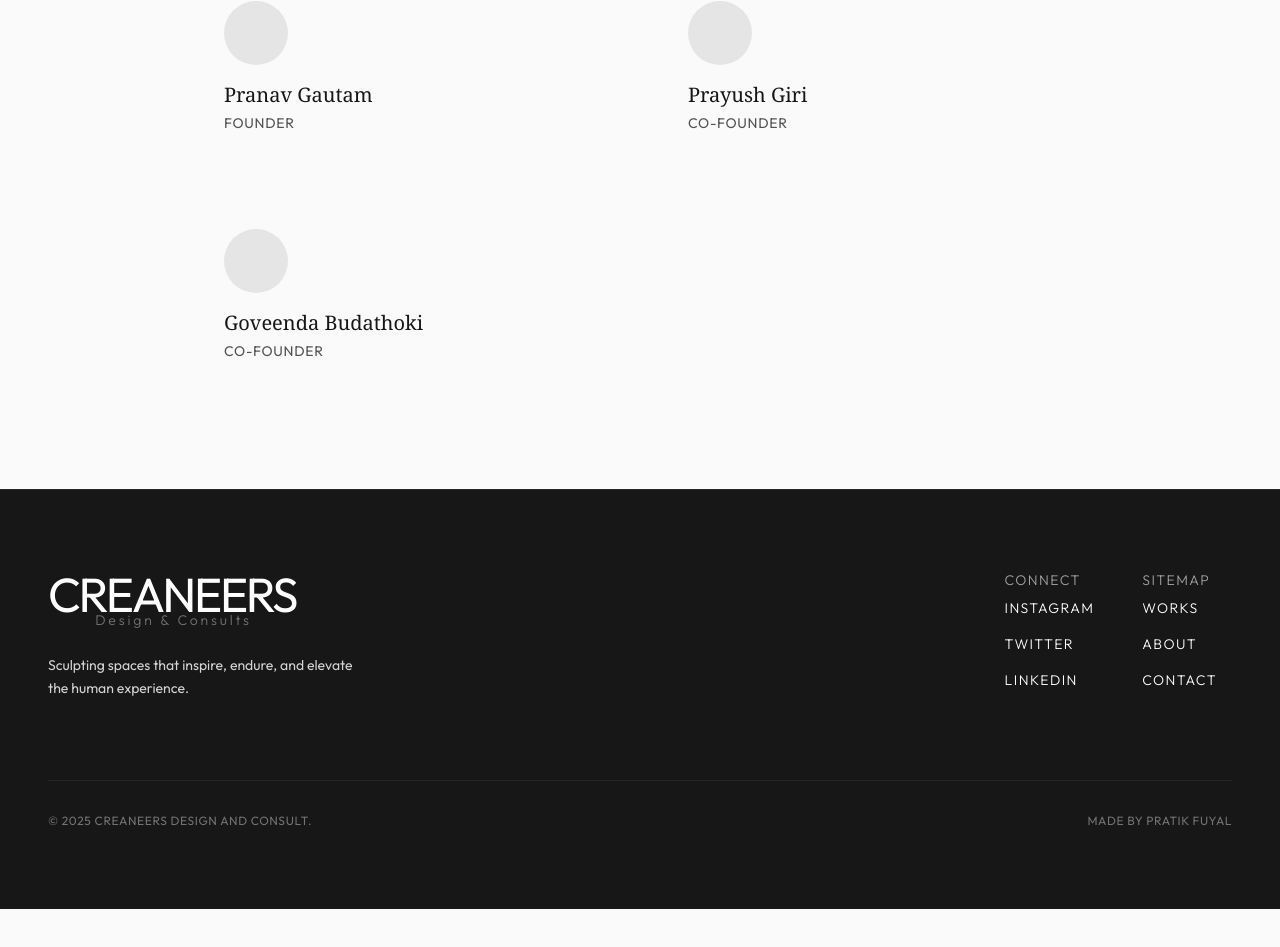
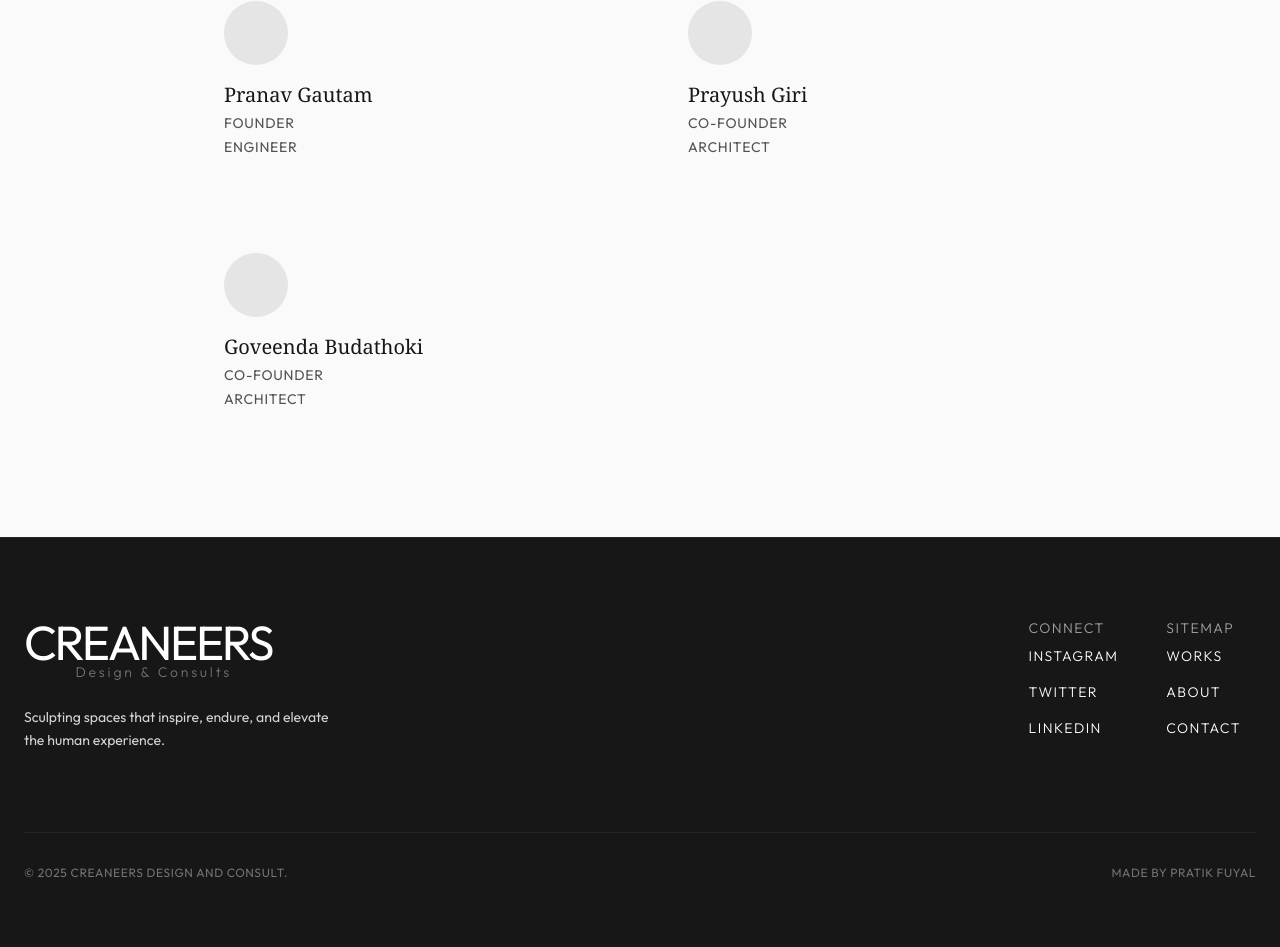
Before and after one commit to pratik0-code/creaneers-site, a Next.js app: page /about in a window 1280 px wide. Shown: the part 800-1747 px from the top of the page. Before the commit the page ends 1709 px from the top, so only its background shows below. Built offline with nearby package versions, Linux system fonts and the light colour scheme.

Commit message:
bhayokiba

```diff
--- a/src/app/about/page.tsx
+++ b/src/app/about/page.tsx
@@ -30,16 +30,19 @@ export default function AboutPage() {
                             <div className="w-16 h-16 bg-neutral-200 dark:bg-neutral-700 rounded-full mb-4" />
                             <h5 className="font-serif text-xl text-neutral-900 dark:text-white">Pranav Gautam</h5>
                             <p className="text-sm text-neutral-600 dark:text-neutral-400 uppercase tracking-wider mt-1">Founder</p>
+                            <p className="text-sm text-neutral-600 dark:text-neutral-400 uppercase tracking-wider mt-1">Engineer</p>
                         </div>
                         <div className="bg-neutral-50 dark:bg-neutral-900 p-8">
                             <div className="w-16 h-16 bg-neutral-200 dark:bg-neutral-700 rounded-full mb-4" />
                             <h5 className="font-serif text-xl text-neutral-900 dark:text-white">Prayush Giri</h5>
                             <p className="text-sm text-neutral-600 dark:text-neutral-400 uppercase tracking-wider mt-1">Co-Founder</p>
+                            <p className="text-sm text-neutral-600 dark:text-neutral-400 uppercase tracking-wider mt-1">Architect</p>
                         </div>
                         <div className="bg-neutral-50 dark:bg-neutral-900 p-8">
                             <div className="w-16 h-16 bg-neutral-200 dark:bg-neutral-700 rounded-full mb-4" />
                             <h5 className="font-serif text-xl text-neutral-900 dark:text-white">Goveenda Budathoki</h5>
                             <p className="text-sm text-neutral-600 dark:text-neutral-400 uppercase tracking-wider mt-1">Co-Founder</p>
+                            <p className="text-sm text-neutral-600 dark:text-neutral-400 uppercase tracking-wider mt-1">Architect</p>
                         </div>
                     </div>
                 </div>
--- a/src/components/Footer.tsx
+++ b/src/components/Footer.tsx
@@ -2,14 +2,14 @@ import Link from 'next/link';
 
 export default function Footer() {
     return (
-        <footer className="bg-neutral-900 text-white py-20 px-6 md:px-12 mt-auto border-t border-neutral-800 dark:border-neutral-800">
+        <footer className="bg-neutral-900 text-white py-20 px-6 md:px-6 mt-auto border-t border-neutral-800 dark:border-neutral-800">
             <div className="max-w-7xl mx-auto flex flex-col md:flex-row justify-between items-start">
                 <div>
                     <Link href="/" className="flex flex-col items-center mb-6 group w-fit">
                         <h2 className="text-4xl md:text-5xl tracking-tighter text-white leading-none group-hover:opacity-80 transition-opacity text-center">
                             CREANEERS
                         </h2>
-                        <span className="text-xs md:text-sm font-light tracking-[0.2em] pl-[0.2em] text-neutral-500 block -mt-2 group-hover:text-white transition-colors duration-300 text-center">
+                        <span className="text-xs md:text-sm font-light tracking-[0.2em] pl-[0.8em] text-neutral-500 block -mt-1 group-hover:text-white transition-colors duration-300 text-center">
                             Design & Consults
                         </span>
                     </Link>
--- a/src/components/ImageGallery.tsx
+++ b/src/components/ImageGallery.tsx
@@ -24,9 +24,13 @@ export default function ImageGallery({ images, title }: ImageGalleryProps) {
                             layoutId={`img-${img}`} // Shared layout ID for smooth transition
                             src={img}
                             alt={`${title} image ${idx + 1}`}
-                            className="object-cover w-full h-full filter grayscale md:hover:grayscale-0"
+                            className="object-cover w-full h-full filter grayscale hover:grayscale-0 active:grayscale-0 transition-[filter] duration-500 ease-in-out select-none"
+                            style={{ WebkitTouchCallout: 'none' }}
+                            onContextMenu={(e) => e.preventDefault()}
+                            draggable={false}
                             whileHover={{ scale: 1.05 }}
-                            transition={{ duration: 0.5 }}
+                            whileTap={{ scale: 1.05 }}
+                            transition={{ type: "spring", stiffness: 150, damping: 20 }}
                         />
                     </div>
                 ))}
--- a/src/components/SignaturePreloader.tsx
+++ b/src/components/SignaturePreloader.tsx
@@ -118,7 +118,7 @@ export default function SignaturePreloader() {
                                 initial={{ opacity: 0 }}
                                 animate={{ opacity: 1 }}
                                 transition={{ delay: 1.8, duration: 0.8 }}
-                                className="text-xs md:text-sm font-light tracking-[0.2em] pl-[0.8em] text-neutral-500 block -mt-2 uppercase text-center"
+                                className="text-xs md:text-sm font-light tracking-[0.2em] pl-[0.8em] text-neutral-500 block -mt-1 uppercase text-center"
                             >
                                 Design & Consults
                             </motion.p>
--- a/src/lib/data.ts
+++ b/src/lib/data.ts
@@ -12,7 +12,7 @@ export interface Story {
 
 export const STORIES: Story[] = [
     {
-        id: "1",
+        id: "baral_residence",
         title: "Baral Residence",
         category: "Residential",
         excerpt: "A contemporary residential project located at Itahari, Pachruki.",
```
